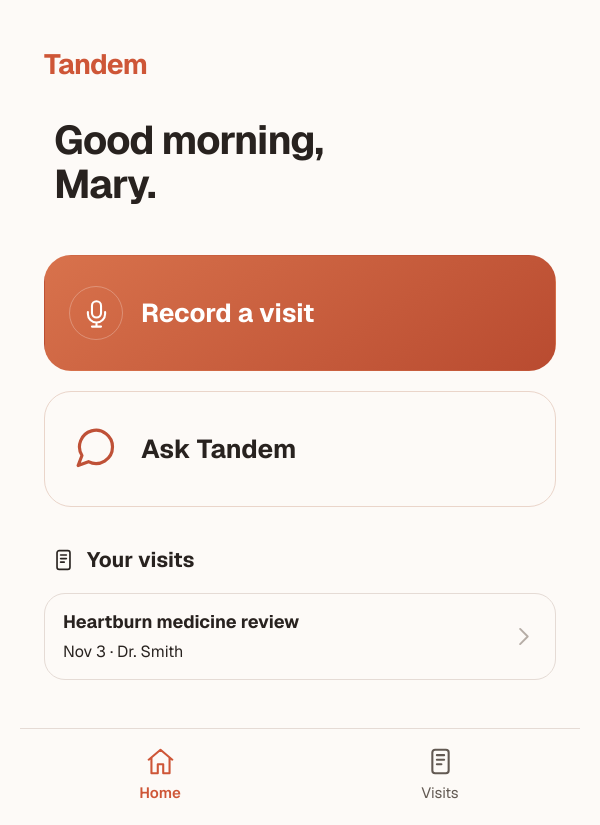
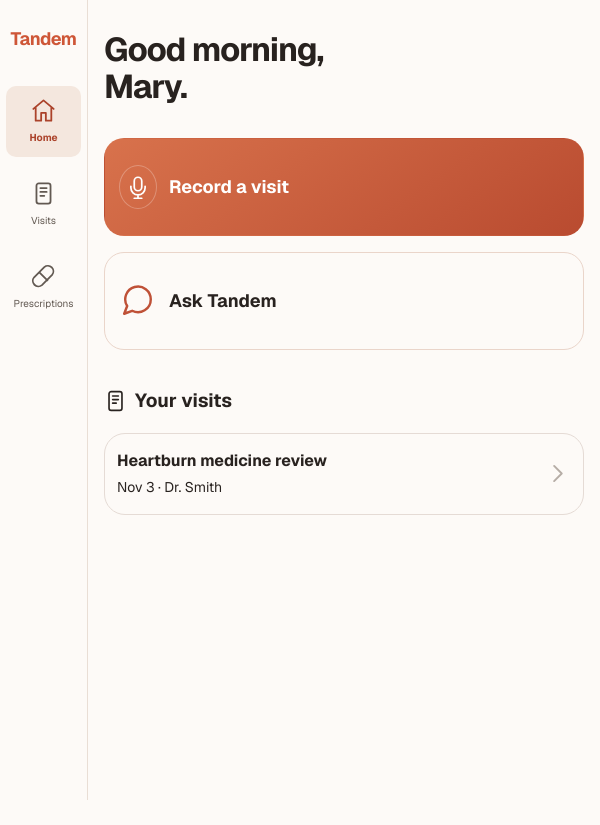
Before and after one commit to tandem-core/Tandem-Webapp, a Next.js app: page /demo in a window 600 px wide. After the commit the page ends 800 px from the top, so only its background shows below. Built offline with nearby package versions, Linux system fonts and the light colour scheme.

Commit message:
web app layout

```diff
--- /dev/null
+++ b/app/demo/layout.tsx
@@ -0,0 +1,10 @@
+import DemoSidebar from "@/components/demo-sidebar";
+
+export default function DemoLayout({ children }: { children: React.ReactNode }) {
+  return (
+    <div className="app-shell">
+      <DemoSidebar />
+      <div className="demo-workspace">{children}</div>
+    </div>
+  );
+}
--- a/app/demo/page.tsx
+++ b/app/demo/page.tsx
@@ -1,19 +1,8 @@
 "use client";
 
 import { useRef, useState } from "react";
-import Link from "next/link";
+import Icon from "@/components/demo-icon";
 
-function Icon({ name, className = "" }: { name: "mic" | "chat" | "visit" | "home" | "chevron"; className?: string }) {
-  return (
-    <svg className={className} viewBox="0 0 32 32" fill="none" stroke="currentColor" strokeWidth="2.3" strokeLinecap="round" strokeLinejoin="round" aria-hidden="true">
-      {name === "mic" && <><rect x="11" y="3" width="10" height="18" rx="5" /><path d="M6.5 15v2a9.5 9.5 0 0 0 19 0v-2M16 26.5V31M11 31h10" /></>}
-      {name === "chat" && <path d="M28 14.5a12 12 0 0 1-17.5 10.7L3 28l2.8-7.3A12 12 0 1 1 28 14.5Z" />}
-      {name === "visit" && <><rect x="7" y="3" width="18" height="26" rx="3" /><path d="M12 9h8M12 14h8M12 19h5" /></>}
-      {name === "home" && <><path d="m3 14 13-11 13 11M6 12v17h7V19h6v10h7V12" /></>}
-      {name === "chevron" && <path d="m12 7 9 9-9 9" />}
-    </svg>
-  );
-}
 
 export default function Demo() {
   const dialog = useRef<HTMLDialogElement>(null);
@@ -25,8 +14,7 @@ export default function Demo() {
   }
 
   return (
-    <div className="app-shell">
-      <header className="app-header"><Link href="/" className="wordmark" aria-label="Tandem landing page">Tandem</Link></header>
+    <>
       <main className="home-content" id="main-content">
         <h1>Good morning,<br />Mary.</h1>
         <div className="home-actions">
@@ -45,14 +33,10 @@ export default function Demo() {
           </button>
         </section>
       </main>
-      <nav className="bottom-nav" aria-label="Main navigation">
-        <Link className="nav-item active" href="/demo" aria-current="page"><Icon name="home" /><span>Home</span></Link>
-        <a className="nav-item" href="#visits"><Icon name="visit" /><span>Visits</span></a>
-      </nav>
       <dialog ref={dialog} className="preview-dialog" aria-labelledby="preview-title">
         <h2 id="preview-title">{message.title}</h2><p>{message.body}</p>
         <form method="dialog"><button className="dialog-close">Got it</button></form>
       </dialog>
-    </div>
+    </>
   );
 }
--- /dev/null
+++ b/app/demo/prescriptions/page.tsx
@@ -0,0 +1,14 @@
+import Icon from "@/components/demo-icon";
+
+export default function Prescriptions() {
+  return (
+    <main className="home-content" id="main-content">
+      <h1>Prescriptions</h1>
+      <div className="empty-state">
+        <Icon name="prescription" />
+        <h2>No prescriptions yet</h2>
+        <p>Your prescriptions will appear here.</p>
+      </div>
+    </main>
+  );
+}
--- /dev/null
+++ b/app/demo/visits/page.tsx
@@ -0,0 +1,14 @@
+import Icon from "@/components/demo-icon";
+
+export default function Visits() {
+  return (
+    <main className="home-content" id="main-content">
+      <h1>Visits</h1>
+      <div className="empty-state">
+        <Icon name="visit" />
+        <h2>No visits yet</h2>
+        <p>Your visits will appear here.</p>
+      </div>
+    </main>
+  );
+}
--- a/app/globals.css
+++ b/app/globals.css
@@ -20,11 +20,14 @@ button, a { -webkit-tap-highlight-color: transparent; }
 button { font: inherit; cursor: pointer; }
 a { color: inherit; text-decoration: none; }
 button:focus-visible, a:focus-visible { outline: 3px solid #93402b; outline-offset: 5px; }
-.app-shell { min-height: 100svh; max-width: 560px; width: 100%; margin: 0 auto; display: flex; flex-direction: column; }
-.app-header { padding: 30px 24px 0; }
+.app-shell { --sidebar-width: 244px; min-height: 100svh; width: 100%; }
+.demo-sidebar { position: fixed; inset: 0 auto 0 0; z-index: 10; width: var(--sidebar-width); height: 100dvh; overflow-y: auto; padding: 42px 18px; background: #fdfaf7; border-right: 1px solid #e9ded5; }
+.demo-sidebar .wordmark { display: block; margin: 0 18px; }
+.sidebar-nav { display: flex; flex-direction: column; gap: 12px; margin-top: 48px; }
+.demo-workspace { min-width: 0; min-height: 100svh; margin-left: var(--sidebar-width); padding: 64px clamp(24px, 6vw, 96px); }
 .wordmark { color: var(--accent); font-size: 28px; line-height: 1.2; font-weight: 650; letter-spacing: -.7px; }
-.home-content { padding: 30px 24px 48px; flex: 1; }
-.home-content h1 { margin: 0 10px; font-size: clamp(32px, 7.7vw, 40px); line-height: 1.12; font-weight: 700; letter-spacing: -1.1px; }
+.home-content { width: 100%; max-width: 700px; margin: 0 auto; padding-bottom: 48px; }
+.home-content h1 { margin: 0; font-size: clamp(30px, 4vw, 40px); line-height: 1.12; font-weight: 700; letter-spacing: -1.1px; }
 .home-actions { display: grid; gap: 20px; margin-top: 44px; }
 .action-card { width: 100%; min-height: 104px; border-radius: 27px; display: flex; align-items: center; gap: 18px; padding: 22px 24px; text-align: left; font-size: clamp(21px, 5.1vw, 26px); line-height: 1.25; font-weight: 650; transition: filter .15s, background .15s; }
 .record-action { border: 1px solid transparent; color: #fff; background: linear-gradient(145deg, #d8724c, #b94b30); }
@@ -44,10 +47,14 @@ button:focus-visible, a:focus-visible { outline: 3px solid #93402b; outline-offs
 .visit-title { font-size: 18px; font-weight: 650; line-height: 1.35; }
 .visit-date { font-size: 16px; line-height: 1.4; }
 .visit-card > svg { width: 27px; height: 27px; color: #b6ada6; flex-shrink: 0; }
-.bottom-nav { display: grid; grid-template-columns: 1fr 1fr; border-top: 1px solid #e5dbd5; padding: 16px 0 max(20px, env(safe-area-inset-bottom)); }
-.nav-item { display: flex; flex-direction: column; align-items: center; justify-content: center; gap: 6px; min-height: 60px; color: #625952; font-size: 15px; }
-.nav-item svg { width: 29px; height: 29px; }
-.nav-item.active { color: var(--accent); font-weight: 600; }
+.sidebar-nav .nav-item { display: flex; flex-direction: row; align-items: center; justify-content: flex-start; gap: 16px; min-height: 56px; padding: 14px 18px; border-radius: 10px; color: #625952; font-size: 17px; transition: background .15s; }
+.nav-item svg { width: 25px; height: 25px; flex-shrink: 0; }
+.nav-item:hover { background: #ece1d8; }
+.sidebar-nav .nav-item.active { color: #ab432b; background: #f4e7de; font-weight: 650; }
+.empty-state { display: flex; flex-direction: column; align-items: center; text-align: center; margin-top: 40px; padding: 72px 20px; border: 1px dashed #dfd1c6; border-radius: 24px; }
+.empty-state > svg { width: 40px; height: 40px; color: #af8d78; margin-bottom: 20px; }
+.empty-state h2 { font-size: 21px; font-weight: 600; }
+.empty-state p { color: #74685e; line-height: 1.6; margin-top: 8px; }
 .preview-dialog { margin: auto; width: calc(100% - 48px); max-width: 420px; border: 1px solid #e5dbd5; border-radius: 24px; padding: 28px; background: var(--background); color: var(--foreground); }
 .preview-dialog::backdrop { background: #28221f66; }
 .preview-dialog h2 { font-size: 24px; font-weight: 700; margin-bottom: 14px; }
@@ -62,10 +69,27 @@ button:focus-visible, a:focus-visible { outline: 3px solid #93402b; outline-offs
   .landing-button:hover { background: #ccc; }
 }
 @media (min-width: 600px) {
-  .app-header { padding-top: 48px; }
-  .home-content { padding-top: 36px; }
   .home-actions { margin-top: 48px; }
   .action-card { min-height: 116px; }
+}
+@media (max-width: 760px) {
+  .app-shell { --sidebar-width: 88px; }
+  .demo-sidebar { padding: 28px 6px; }
+  .demo-sidebar .wordmark { margin: 0; text-align: center; font-size: 18px; letter-spacing: -.5px; }
+  .sidebar-nav { margin-top: 36px; gap: 12px; }
+  .sidebar-nav .nav-item { flex-direction: column; justify-content: center; gap: 7px; padding: 12px 2px; font-size: 10px; }
+  .demo-workspace { padding: 32px 16px; }
+  .home-content h1 { font-size: clamp(25px, 5.5vw, 36px); }
+  .home-actions { margin-top: 32px; gap: 16px; }
+  .action-card { padding: 20px 14px; gap: 12px; border-radius: 20px; font-size: 18px; min-height: 98px; }
+  .microphone-circle, .chat-icon { width: 38px; height: 44px; }
+  .chat-icon svg { width: 34px; height: 34px; }
+  .microphone-circle svg { width: 24px; height: 28px; }
+  .visit-title { font-size: 16px; }
+  .visit-date { font-size: 14px; }
+  .visit-card { padding: 16px 12px; }
+  .visits-section h2 { margin-left: 0; font-size: 19px; gap: 8px; }
+  .empty-state { padding: 48px 12px; }
 }
 @media (prefers-reduced-motion: reduce) {
   html { scroll-behavior: auto; }
--- /dev/null
+++ b/components/demo-icon.tsx
@@ -0,0 +1,12 @@
+export default function Icon({ name, className = "" }: { name: "mic" | "chat" | "visit" | "home" | "chevron" | "prescription"; className?: string }) {
+  return (
+    <svg className={className} viewBox="0 0 32 32" fill="none" stroke="currentColor" strokeWidth="2.3" strokeLinecap="round" strokeLinejoin="round" aria-hidden="true">
+      {name === "mic" && <><rect x="11" y="3" width="10" height="18" rx="5" /><path d="M6.5 15v2a9.5 9.5 0 0 0 19 0v-2M16 26.5V31M11 31h10" /></>}
+      {name === "chat" && <path d="M28 14.5a12 12 0 0 1-17.5 10.7L3 28l2.8-7.3A12 12 0 1 1 28 14.5Z" />}
+      {name === "visit" && <><rect x="7" y="3" width="18" height="26" rx="3" /><path d="M12 9h8M12 14h8M12 19h5" /></>}
+      {name === "home" && <><path d="m3 14 13-11 13 11M6 12v17h7V19h6v10h7V12" /></>}
+      {name === "prescription" && <><path d="m12 25 13-13a7.1 7.1 0 0 0-10-10L2 15a7.1 7.1 0 0 0 10 10Z" transform="translate(2 2)" /><path d="m11 11 10 10" /></>}
+      {name === "chevron" && <path d="m12 7 9 9-9 9" />}
+    </svg>
+  );
+}
--- /dev/null
+++ b/components/demo-sidebar.tsx
@@ -0,0 +1,28 @@
+"use client";
+
+import Link from "next/link";
+import { usePathname } from "next/navigation";
+import Icon from "@/components/demo-icon";
+
+const links = [
+  { href: "/demo", label: "Home", icon: "home" },
+  { href: "/demo/visits", label: "Visits", icon: "visit" },
+  { href: "/demo/prescriptions", label: "Prescriptions", icon: "prescription" },
+] as const;
+
+export default function DemoSidebar() {
+  const pathname = usePathname();
+
+  return (
+    <aside className="demo-sidebar">
+      <Link href="/" className="wordmark" aria-label="Tandem landing page">Tandem</Link>
+      <nav className="sidebar-nav" aria-label="Main navigation">
+        {links.map(({ href, label, icon }) => (
+          <Link key={href} href={href} className={`nav-item${pathname === href ? " active" : ""}`} aria-current={pathname === href ? "page" : undefined}>
+            <Icon name={icon} /><span>{label}</span>
+          </Link>
+        ))}
+      </nav>
+    </aside>
+  );
+}
```
